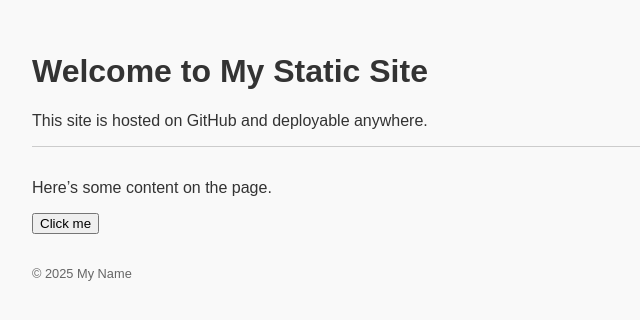
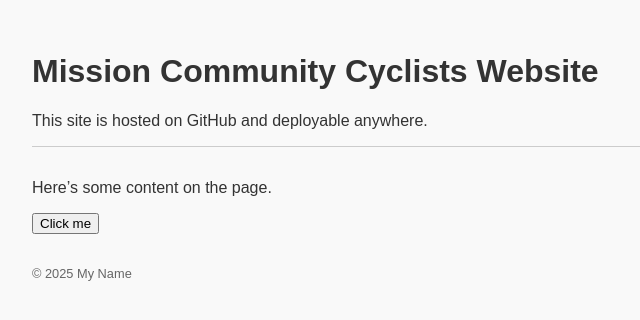
Before and after one commit to Blondin-Enterprises-Inc/MissionRidesBikes, a plain HTML site: page index.html in a window 1280 px wide. Shown: the whole page, without its empty margins (0-640 px from the left). Drawn offline with Linux system fonts and the light colour scheme.

Commit message:
Update index.html

```diff
--- a/index.html
+++ b/index.html
@@ -3,12 +3,12 @@
 <head>
   <meta charset="UTF-8" />
   <meta name="viewport" content="width=device-width, initial-scale=1.0" />
-  <title>My Static Site</title>
+  <title>M3C Website</title>
   <link rel="stylesheet" href="css/styles.css" />
 </head>
 <body>
   <header>
-    <h1>Welcome to My Static Site</h1>
+    <h1>Mission Community Cyclists Website</h1>
     <p>This site is hosted on GitHub and deployable anywhere.</p>
   </header>
 
```
